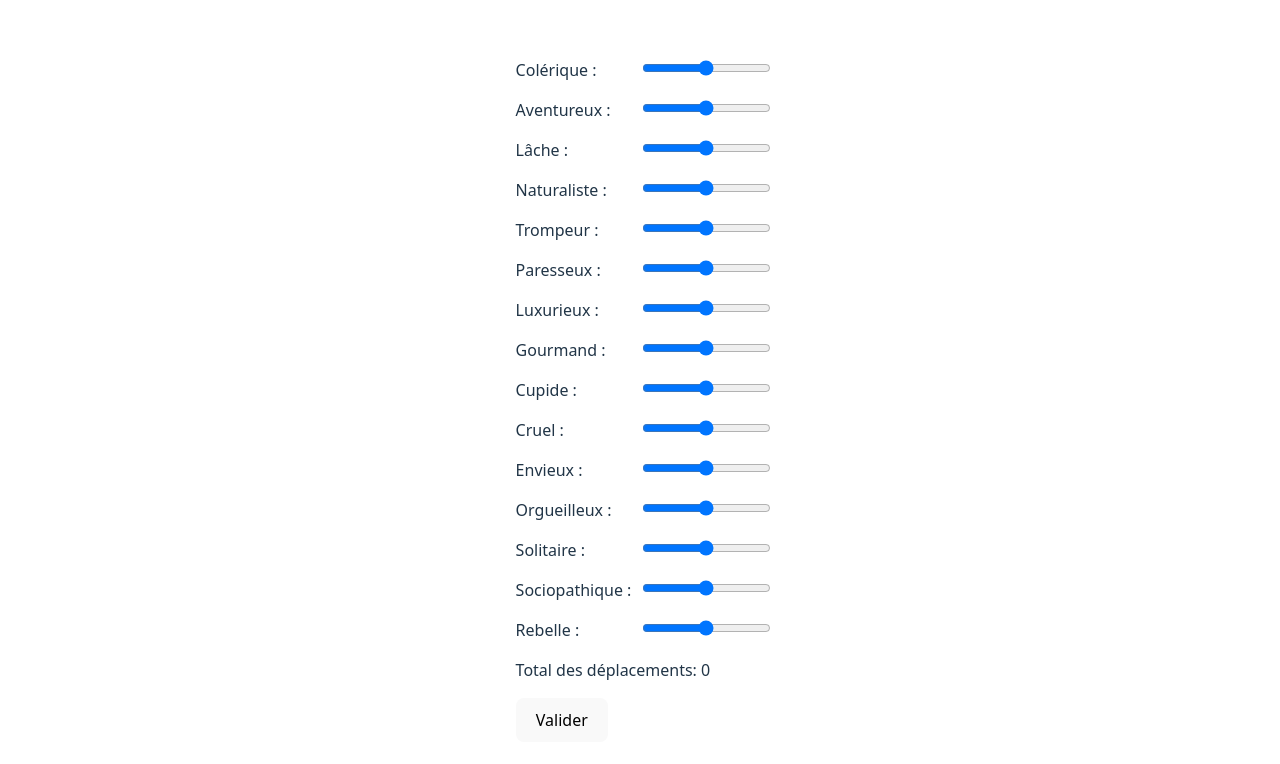
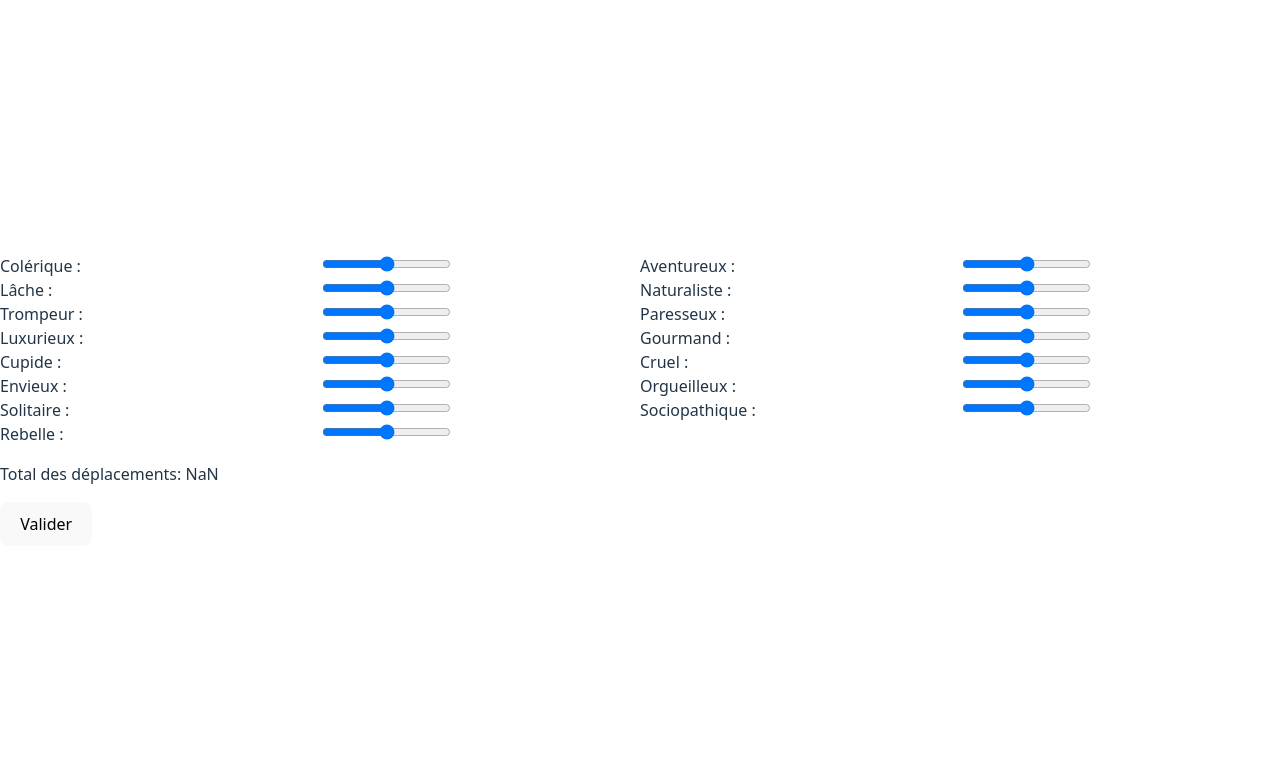
Before and after one commit to gabriellevy/destin-extremis-react, a React (Create React App) app: page /choix-coterie in a window 1280 px wide. Shown: the top 764 px of the page. Built offline with nearby package versions, Linux system fonts and the light colour scheme; what @mistralai/mistralai would draw is missing.

Commit message:
corrige sliders

```diff
--- a/src/ChoixDeCoterie/ChoixDeCoterie.tsx
+++ b/src/ChoixDeCoterie/ChoixDeCoterie.tsx
@@ -17,8 +17,8 @@ const ChoixDeCoterie : React.FC = () => {
         defaultValues: defaultValues
     });
 
-    const idsSliders: TypeMauvais[] = Object.values(TypeMauvais);
-    const sliders = watch(Object.keys(TypeMauvais) as Array<TypeMauvais>);
+    const idsSliders: string[] = Object.values(TypeMauvais);
+    const sliders = watch(Object.values(TypeMauvais) as Array<TypeMauvais>);
 
     const total = sliders.reduce((sum, value) => sum + Math.abs(value), 0);
 
@@ -29,12 +29,13 @@ const ChoixDeCoterie : React.FC = () => {
 
     return (
         <form onSubmit={handleSubmit(onSubmit)}>
-            {idsSliders.map((idSlider: TypeMauvais, indexSliderAffiche: number) => (
-                <Grid2 container spacing={0} sx={{ mb: 2 }} columns={8}>
-                    <Grid2 size={4}>
+            <Grid2 container spacing={0} sx={{ mb: 2 }} columns={12}>
+                {idsSliders.map((idSlider: string, indexSliderAffiche: number) => (
+                    <>
+                        <Grid2 size={3}>
                             {idSlider} :
                         </Grid2>
-                    <Grid2 size={4}>
+                        <Grid2 size={3}>
                             <input
                                 type="range"
                                 min="-3"
@@ -50,13 +51,13 @@ const ChoixDeCoterie : React.FC = () => {
                             />
                         {errors[idSlider as TypeMauvais] && <p>{errors[idSlider as TypeMauvais]?.message}</p>}
                         </Grid2>
+                    </>
+                ))}
             </Grid2>
-            ))}
             <p>Total des déplacements: {total}</p>
             <button type="submit" disabled={total > 5}>Valider</button>
         </form>
     );
 };
 
-
 export default ChoixDeCoterie
```
Lines whose indentation alone changed are shown as unchanged.
